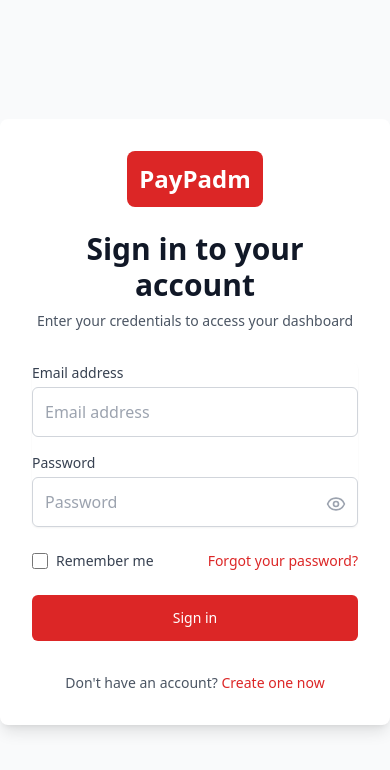
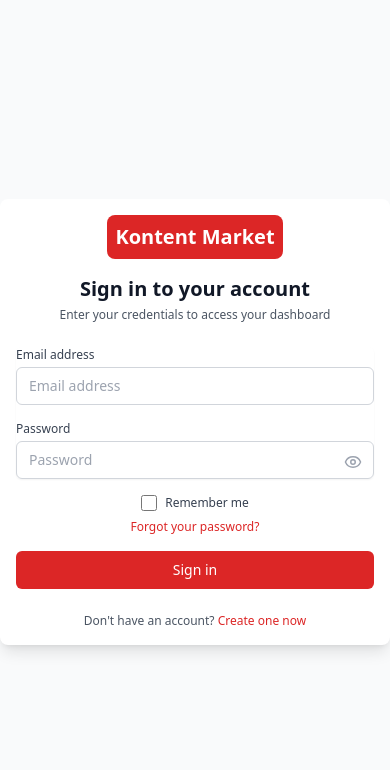
Before and after one commit to ReaganBuster/straightforward, a React (Vite) app: page / in a window 390 px wide. Shown: the top 770 px of the page. Built offline with nearby package versions, Linux system fonts and the light colour scheme.

Commit message:
24th May 2025

```diff
--- a/src/App.jsx
+++ b/src/App.jsx
@@ -31,11 +31,11 @@
         <Route path="/" element={user ? <Navigate to="/feed" /> : <Login />} />
         <Route path="/signup" element={user ? <Navigate to="/feed" /> : <Signup />} />
         <Route path="/settings" element={user ? <Settings user={user} /> : <Navigate to='/'/>} />
+        <Route path="/m/:id" element={user ? <Messages user={user} />: <Navigate to="/"/>} />
         <Route element={user ? <AuthenticatedLayout user={user} /> : <Navigate to="/" />}>
             <Route path="/feed" element={<Feed user={user} />} />
             <Route path="/chat" element={<Chat />} />
             <Route path="/notifications" element={<Notifications user={user} />} />
-            <Route path="/m/:id" element={<Messages user={user} />} />
             <Route path="/analytics" element={<Analytics user={user} />} />
             <Route path="/transactions" element={<TransactionsPage />} />
             <Route path="/profile" element={<Profile user={user} />} />
@@ -43,6 +43,7 @@
           </Route>
           <Route path="*" element={<div className="p-6">404: Not Found</div>} />
       </Routes>
+
     </Router>
   );
 };
--- a/src/components/feed/feed.jsx
+++ b/src/components/feed/feed.jsx
@@ -1,13 +1,17 @@
-import { useState, useRef, useEffect } from 'react';
+import { useState, useRef, useEffect, useCallback } from 'react';
 import { useFeedPosts } from '../../hooks/hooks';
 import RenderPost from './renderPost';
 import RightSidebar from './rightSidebar';
 import CreatePost from './createPost';
+import MobileNavBar from '../../components/layout/Navbar';
 
 const SocialFeed = ({ user }) => {
   const [activeTab, setActiveTab] = useState('discover');
+  const [isMobileNavVisible, setIsMobileNavVisible] = useState(true);
   const mainContentRef = useRef(null);
   const rightSidebarRef = useRef(null);
+  const lastScrollY = useRef(0);
+  const [isMobile] = useState(window.innerWidth <= 1024);
 
   const {
     posts,
@@ -22,48 +26,12 @@
     addPost
   } = useFeedPosts(user?.id, activeTab);
 
-  useEffect(() => {
-    changeFeedType(activeTab);
-  }, [activeTab, changeFeedType]);
+  const handleTabChange = (tab) => setActiveTab(tab);
 
-  // Enable independent scrolling
-  useEffect(() => {
-    const handleScroll = (e) => {
-      e.stopPropagation();
-    };
-
-    const mainContent = mainContentRef.current;
-    const rightSidebar = rightSidebarRef.current;
-
-    if (mainContent) {
-      mainContent.addEventListener('scroll', handleScroll);
-    }
-    if (rightSidebar) {
-      rightSidebar.addEventListener('scroll', handleScroll);
-    }
-
-    return () => {
-      if (mainContent) {
-        mainContent.removeEventListener('scroll', handleScroll);
-      }
-      if (rightSidebar) {
-        rightSidebar.removeEventListener('scroll', handleScroll);
-      }
-    };
-  }, []);
-
-  const handleTabChange = (tab) => {
-    setActiveTab(tab);
-  };
-
-  const handlePostCreated = (newPost) => {
-    addPost(newPost);
-  };
+  const handlePostCreated = (newPost) => addPost(newPost);
 
   const getTabDescription = () => {
     switch (activeTab) {
-      // case 'following':
-      //   return user?.following?.length > 0 ? 'Posts from users you follow.' : 'Follow users to see their posts.';
       case 'bookmarks':
         return posts.length > 0 ? 'Your saved posts.' : 'No bookmarks yet. Save posts to see them here.';
       case 'liked':
@@ -74,15 +42,59 @@
     }
   };
 
+const scrollThreshold = 10;
+
+const handleScroll = useCallback(() => {
+  const scrollEl = mainContentRef.current;
+  if (!scrollEl) return;
+
+  const currentScrollY = scrollEl.scrollTop;
+  const scrollDelta = currentScrollY - lastScrollY.current;
+
+  // Only trigger if the user scrolls more than threshold
+  if (Math.abs(scrollDelta) > scrollThreshold) {
+    const scrollingDown = scrollDelta > 0;
+    setIsMobileNavVisible(!scrollingDown);
+    lastScrollY.current = currentScrollY;
+  }
+}, []);
+
+  useEffect(() => {
+    changeFeedType(activeTab);
+  }, [activeTab, changeFeedType]);
+
+  useEffect(() => {
+    const mainContent = mainContentRef.current;
+    if (mainContent) {
+      mainContent.addEventListener('scroll', handleScroll);
+    }
+    return () => mainContent?.removeEventListener('scroll', handleScroll);
+  }, [handleScroll]);
+
+  useEffect(() => {
+    const handleScroll = (e) => e.stopPropagation();
+    const mainContent = mainContentRef.current;
+    const rightSidebar = rightSidebarRef.current;
+    mainContent?.addEventListener('scroll', handleScroll);
+    rightSidebar?.addEventListener('scroll', handleScroll);
+    return () => {
+      mainContent?.removeEventListener('scroll', handleScroll);
+      rightSidebar?.removeEventListener('scroll', handleScroll);
+    };
+  }, []);
+
   return (
     <div className="flex min-h-screen bg-gray-50">
-      {/* Main Content */}
       <div
         ref={mainContentRef}
         className="w-full md:w-[calc(100%-20rem)] border-l border-r border-gray-200 bg-white overflow-y-auto min-h-screen pb-[60px] md:pb-0 shadow-sm"
         style={{ paddingBottom: 'env(safe-area-inset-bottom, 60px)' }}
       >
-        {/* Top Navigation */}
+        {isMobile && (
+          <div className={`sticky top-0 z-20 transition-transform duration-300 ease-in-out ${isMobileNavVisible ? 'translate-y-0' : '-translate-y-full'}`}>
+            <MobileNavBar user={user} />
+          </div>
+        )}
         <div className="sticky top-0 z-10 bg-white border-b border-gray-200">
           <div className="flex items-center justify-between px-3 py-2">
             <div className="flex space-x-1">
@@ -92,12 +104,6 @@
               >
                 Discover
               </button>
-              {/* <button
-                className={`px-4 py-2 font-medium text-sm rounded-full ${activeTab === 'following' ? 'bg-red-50 text-red-600' : 'text-gray-700 hover:bg-gray-100'}`}
-                onClick={() => handleTabChange('following')}
-              >
-                Following
-              </button> */}
               <button
                 className={`px-4 py-2 font-medium text-sm rounded-full ${activeTab === 'bookmarks' ? 'bg-red-50 text-red-600' : 'text-gray-700 hover:bg-gray-100'}`}
                 onClick={() => handleTabChange('bookmarks')}
@@ -113,24 +119,19 @@
             </div>
           </div>
         </div>
-
-        {/* Create Post */}
         <div className="hidden md:block">
           <CreatePost user={user} onPostCreated={handlePostCreated} />
         </div>
-
         {loading && (
           <div className="flex justify-center items-center p-4">
-            <div className="animate-spin rounded-full h-12 w-12 md:h-6 md:w-6 border-t-4 border-b-4 md:border-t-2 md:border-b-2 border-red-600"></div>
+            <div className="animate-spin rounded-full h-8 w-8 md:h-6 md:w-6 border-t-2 border-b-2 border-red-600"></div>
           </div>
         )}
-
         {!loading && posts.length === 0 && (
           <div className="text-center p-4 text-gray-500 text-sm">
             {getTabDescription()}
           </div>
         )}
-
         <div>
           {posts.map((post) => (
             <RenderPost
@@ -144,7 +145,6 @@
             />
           ))}
         </div>
-
         {!loading && posts.length > 0 && hasMore && (
           <div className="p-3 flex justify-center">
             <button
@@ -156,8 +156,6 @@
           </div>
         )}
       </div>
-
-      {/* Right Sidebar */}
       <RightSidebar rightSidebarRef={rightSidebarRef} user={user} />
     </div>
   );
--- a/src/pages/auth/Login.jsx
+++ b/src/pages/auth/Login.jsx
@@ -33,7 +33,7 @@
       }
     } catch (err) {
       setError('An unexpected error occurred. Please try again.');
-      console.log("An unexpected error occurred", err)
+      console.log("An unexpected error occurred", err);
     } finally {
       setLoading(false);
     }
@@ -41,29 +41,29 @@
 
   return (
     <div className="flex items-center justify-center min-h-screen bg-gray-50">
-      <div className="w-full max-w-md p-8 space-y-8 bg-white rounded-lg shadow-lg">
+      <div className="w-full max-w-md p-4 sm:p-6 space-y-6 bg-white rounded-lg shadow-lg sm:rounded-xl">
         <div className="text-center">
-          <div className="flex justify-center mb-6">
-            <div className="bg-red-600 text-white text-2xl font-bold p-3 rounded-lg">
-              PayPadm
+          <div className="flex justify-center mb-4 sm:mb-6">
+            <div className="bg-red-600 text-white text-xl sm:text-2xl font-bold p-2 sm:p-3 rounded-lg">
+              Kontent Market
             </div>
           </div>
-          <h2 className="text-3xl font-extrabold text-gray-900">Sign in to your account</h2>
-          <p className="mt-2 text-sm text-gray-600">
+          <h2 className="text-xl sm:text-3xl font-extrabold text-gray-900">Sign in to your account</h2>
+          <p className="mt-1 sm:mt-2 text-xs sm:text-sm text-gray-600">
             Enter your credentials to access your dashboard
           </p>
         </div>
 
         {error && (
-          <div className="p-4 text-sm text-white bg-red-500 rounded-md" role="alert">
+          <div className="p-2 sm:p-3 text-xs sm:text-sm text-white bg-red-500 rounded-md" role="alert">
             {error}
           </div>
         )}
 
-        <form className="mt-8 space-y-6" onSubmit={handleLogin}>
+        <form className="mt-4 sm:mt-6 space-y-4 sm:space-y-6" onSubmit={handleLogin}>
           <div className="space-y-4 rounded-md shadow-sm">
             <div>
-              <label htmlFor="email" className="block text-sm font-medium text-gray-700">
+              <label htmlFor="email" className="block text-xs sm:text-sm font-medium text-gray-700">
                 Email address
               </label>
               <input
@@ -73,13 +73,13 @@
                 required
                 value={email}
                 onChange={(e) => setEmail(e.target.value)}
-                className="relative block w-full px-3 py-3 mt-1 text-gray-900 placeholder-gray-400 border border-gray-300 rounded-md focus:outline-none focus:ring-2 focus:ring-red-500 focus:border-red-500"
+                className="relative block w-full px-3 py-2 sm:py-3 mt-1 text-sm sm:text-base text-gray-900 placeholder-gray-400 border border-gray-300 rounded-md focus:outline-none focus:ring-2 focus:ring-red-500 focus:border-red-500"
                 placeholder="Email address"
               />
             </div>
 
             <div>
-              <label htmlFor="password" className="block text-sm font-medium text-gray-700">
+              <label htmlFor="password" className="block text-xs sm:text-sm font-medium text-gray-700">
                 Password
               </label>
               <div className="relative">
@@ -90,7 +90,7 @@
                   required
                   value={password}
                   onChange={(e) => setPassword(e.target.value)}
-                  className="relative block w-full px-3 py-3 mt-1 text-gray-900 placeholder-gray-400 border border-gray-300 rounded-md focus:outline-none focus:ring-2 focus:ring-red-500 focus:border-red-500"
+                  className="relative block w-full px-3 py-2 sm:py-3 mt-1 text-sm sm:text-base text-gray-900 placeholder-gray-400 border border-gray-300 rounded-md focus:outline-none focus:ring-2 focus:ring-red-500 focus:border-red-500"
                   placeholder="Password"
                 />
                 <button
@@ -98,13 +98,13 @@
                   className="absolute inset-y-0 right-0 flex items-center pr-3 mt-1 text-gray-400 hover:text-gray-600"
                   onClick={() => setShowPassword(!showPassword)}
                 >
-                  {showPassword ? <EyeOff size={20} /> : <Eye size={20} />}
+                  {showPassword ? <EyeOff size={18} /> : <Eye size={18} />}
                 </button>
               </div>
             </div>
           </div>
 
-          <div className="flex items-center justify-between">
+          <div className="flex items-center justify-between flex-col sm:flex-row gap-2 sm:gap-0">
             <div className="flex items-center">
               <input
                 id="remember-me"
@@ -112,12 +112,12 @@
                 type="checkbox"
                 className="w-4 h-4 text-red-600 border-gray-300 rounded focus:ring-red-500"
               />
-              <label htmlFor="remember-me" className="block ml-2 text-sm text-gray-700">
+              <label htmlFor="remember-me" className="block ml-2 text-xs sm:text-sm text-gray-700">
                 Remember me
               </label>
             </div>
 
-            <div className="text-sm">
+            <div className="text-xs sm:text-sm">
               <a href="#" className="font-medium text-red-600 hover:text-red-500">
                 Forgot your password?
               </a>
@@ -128,11 +128,11 @@
             <button
               type="submit"
               disabled={loading}
-              className="relative flex justify-center w-full px-4 py-3 text-sm font-medium text-white bg-red-600 border border-transparent rounded-md group hover:bg-red-700 focus:outline-none focus:ring-2 focus:ring-offset-2 focus:ring-red-500 disabled:bg-red-300"
+              className="relative flex justify-center w-full px-4 py-2 sm:py-3 text-sm sm:text-base font-medium text-white bg-red-600 border border-transparent rounded-md group hover:bg-red-700 focus:outline-none focus:ring-2 focus:ring-offset-2 focus:ring-red-500 disabled:bg-red-300"
             >
               {loading ? (
                 <span className="flex items-center">
-                  <svg className="w-5 h-5 mr-2 animate-spin" xmlns="http://www.w3.org/2000/svg" fill="none" viewBox="0 0 24 24">
+                  <svg className="w-4 h-4 sm:w-5 sm:h-5 mr-1 sm:mr-2 animate-spin" xmlns="http://www.w3.org/2000/svg" fill="none" viewBox="0 0 24 24">
                     <circle className="opacity-25" cx="12" cy="12" r="10" stroke="currentColor" strokeWidth="4"></circle>
                     <path className="opacity-75" fill="currentColor" d="M4 12a8 8 0 018-8V0C5.373 0 0 5.373 0 12h4zm2 5.291A7.962 7.962 0 014 12H0c0 3.042 1.135 5.824 3 7.938l3-2.647z"></path>
                   </svg>
@@ -145,8 +145,8 @@
           </div>
         </form>
 
-        <div className="text-center mt-4">
-          <p className="text-sm text-gray-600">
+        <div className="text-center mt-2 sm:mt-4">
+          <p className="text-xs sm:text-sm text-gray-600">
             Don't have an account?{' '}
             <a href="/signup" className="font-medium text-red-600 hover:text-red-500">
               Create one now
```
Also changed, not shown: src/pages/authenticatedLayout.jsx (+21 -11 lines).
